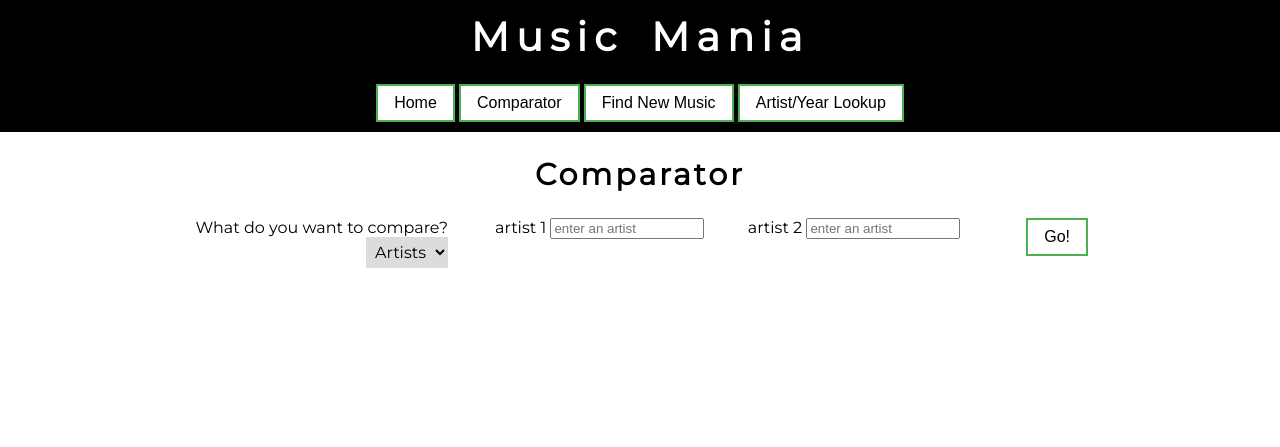
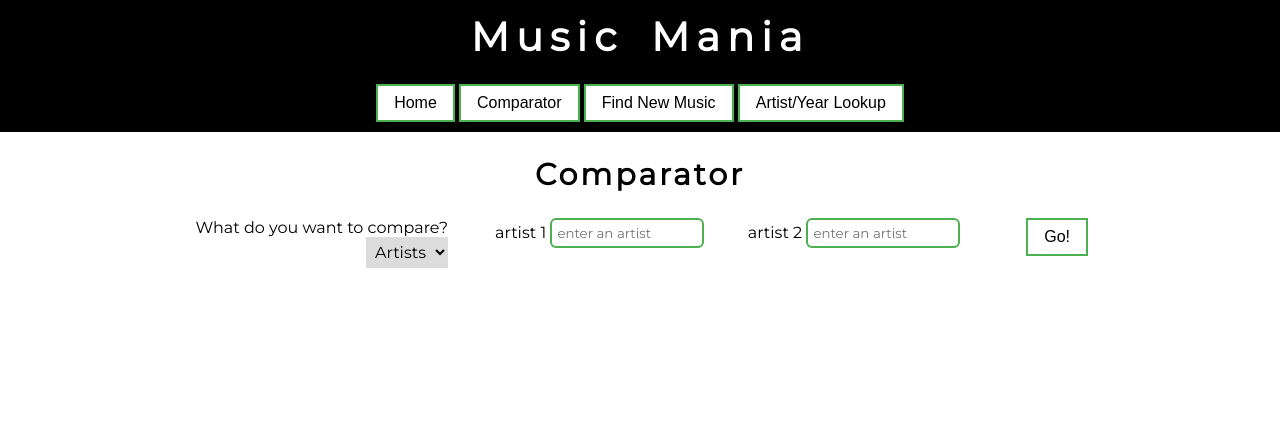
Before and after one commit to ambeimers/cs257, a Flask app: template webapp/templates/comparator.html in a window 1280 px wide. Shown: the top 447 px of the page. After the commit the page ends 268 px from the top, so only its background shows below. Run offline with Flask 2, Linux system fonts and the light colour scheme; the template is opened without the code that fills it, so the values that code supplies are empty; parts of the project's set-up code (start-up, migrations or seed data) failed here and were passed over.

Commit message:
minor styling to drop down

```diff
--- a/webapp/static/comparator.css
+++ b/webapp/static/comparator.css
@@ -25,6 +25,10 @@ select {
 #search-contents > div {
 	width: 20%;
 	text-align: right;
+}
+
+#results{
+	margin: 0px;
 }
 
 #results-contents {
@@ -67,7 +71,12 @@ select {
 
 .option-input{
 	width: 60%;
+	padding: 5px;
+	font-family: 'Montserrat', sans-serif;
 	box-sizing: border-box;
+	border-radius: 6px;
+	border-style: solid;
+	border-color: #4CAF50;
 }
 
 .data {
@@ -118,9 +127,12 @@ select {
 }
 
 .top-options > button{
+	font-family: 'Montserrat', sans-serif;
 	background-color: white;
 	color: black;
+	border-width: 1px;
 	border-style: solid;
+	border-top: none;
 	padding: 3px;
 	width: 60%;
 	text-align: left;
```
